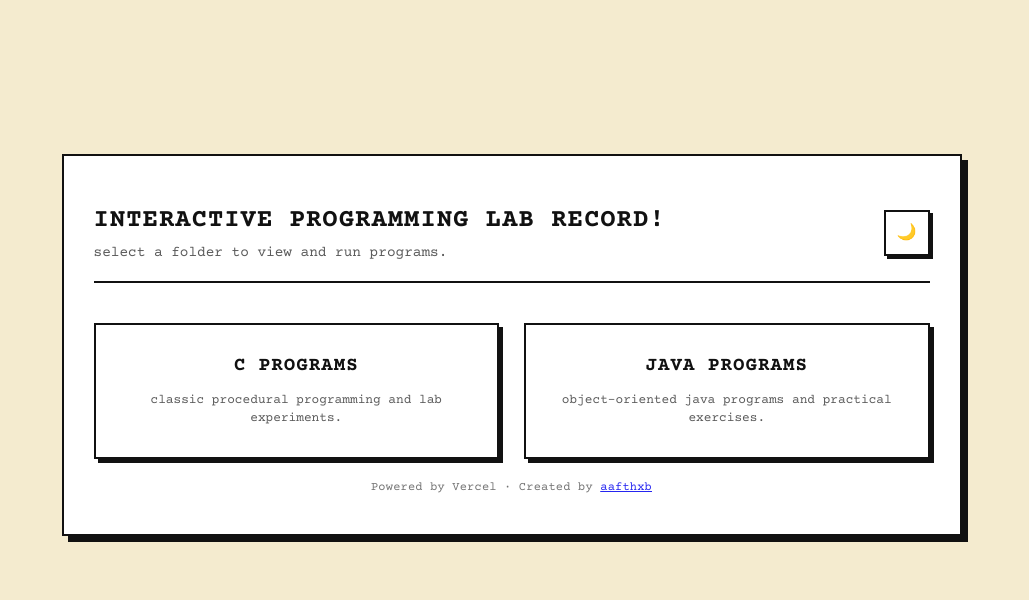
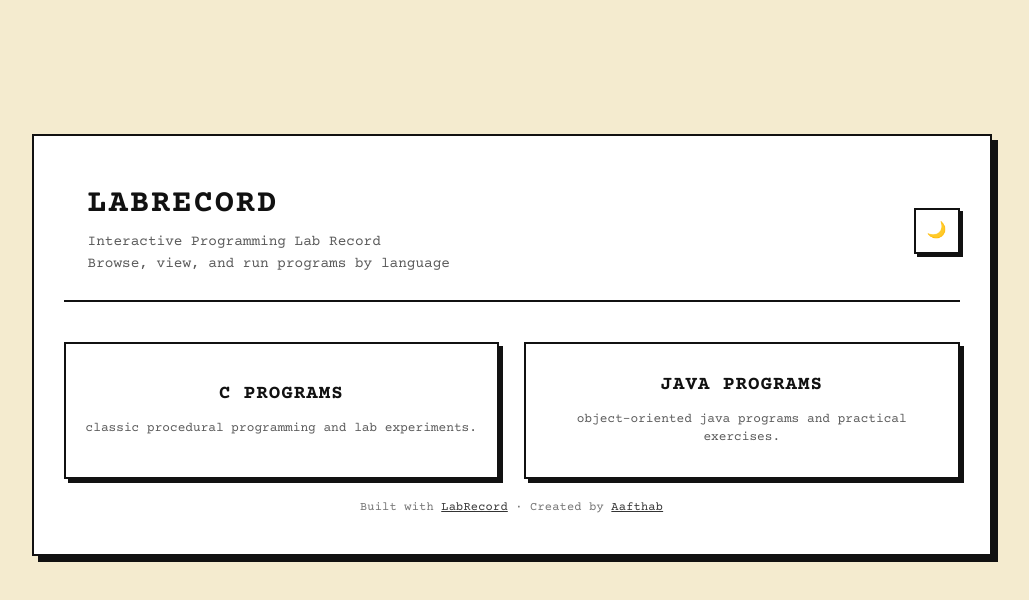
Before and after one commit to aafthxb/LabRecord, a website: page index.html in a window 1280 px wide. Shown: the whole page, without its empty margins (121-1150 px from the left). Drawn offline with nearby package versions, Linux system fonts and the light colour scheme.

Commit message:
Add files via upload

```diff
--- a/generated/site-info.json
+++ b/generated/site-info.json
@@ -1,7 +1,7 @@
 {
   "github": {
-    "username": "aafthxb",
-    "repository": "LabRecord",
+    "username": "Aafthab",
+    "repository": "",
     "url": "https://github.com/aafthxb"
   }
 }
--- a/index.html
+++ b/index.html
@@ -3,7 +3,7 @@
 <head>
   <meta charset="UTF-8">
   <meta name="viewport" content="width=device-width, initial-scale=1.0">
-  <title>Interactive Programming Lab Record</title>
+  <title>LabRecord – Interactive Programming Lab Record</title>
   <link
     rel="icon"
     type="image/png"
@@ -11,7 +11,7 @@
   <link rel="apple-touch-icon" href="/assets/icons/apple-touch-icon.png">
   <meta
     name="description"
-    content="Browse, search, copy, and run programming lab examples online with syntax highlighting and an interactive code runner."
+    content="An open-source interactive Programming Lab Record template with syntax highlighting, search, OneCompiler integration, GitHub Actions automation, and Vercel deployment."
 >
 <meta
     name="keywords"
@@ -22,7 +22,7 @@
 <meta name="robots" content="index, follow">
 <meta name="color-scheme" content="light dark">
 
-<meta property="og:image" content="https://c-java.vercel.app/assets/og-image.png">
+<meta property="og:image" content="https://lab-record-theta.vercel.app/assets/og-image.png">
 
 <meta property="og:image:width" content="1200">
 
@@ -30,38 +30,37 @@
 
 <meta
     property="og:image:alt"
-    content="Interactive Programming Lab Record"
+    content="LabRecord"
 >
 
 <meta
     name="twitter:image:alt"
-    content="Interactive Programming Lab Record"
+    content="LabRecord"
 >
 
 <meta property="og:type" content="website">
 
 <meta
     property="og:title"
-    content="Interactive Programming Lab Record"
+    content="LabRecord"
 >
 
 <meta
-    property="og:description"
-    content="Browse, search, copy, and run programming lab examples directly in your browser."
->
+  property="og:description"
+  content="An open-source interactive Programming Lab Record template with syntax highlighting, search, OneCompiler integration, GitHub Actions automation, and Vercel deployment.">
 
 <meta
     property="og:url"
-    content="https://c-java.vercel.app/"
+    content="https://lab-record-theta.vercel.app/"
 >
 
-<meta property="og:site_name" content="Interactive Programming Lab Record">
+<meta property="og:site_name" content="LabRecord">
 
 <meta name="twitter:card" content="summary_large_image">
 
 <meta
     name="twitter:title"
-    content="Interactive Programming Lab Record"
+    content="LabRecord – Interactive Programming Lab Record"
 >
 
 <meta
@@ -71,19 +70,19 @@
 
 <meta
     name="twitter:image"
-    content="https://c-java.vercel.app/assets/og-image.png"
+    content="https://lab-record-theta.vercel.app/assets/og-image.png"
 >
 
 <meta
     name="twitter:url"
-    content="https://c-java.vercel.app/"
+    content="https://lab-record-theta.vercel.app/"
 >
 
 <meta name="theme-color" content="#F4EBCF">
 
 <link
     rel="canonical"
-    href="https://c-java.vercel.app/"
+    href="https://lab-record-theta.vercel.app/"
 >
 
 <link rel="manifest" href="/site.webmanifest">
@@ -129,10 +128,12 @@
         <div class="header-bar">
 
     <div>
-        <h1 class="app-title" id="page-title">INTERACTIVE PROGRAMMING LAB RECORD!</h1>
+        <h1 class="app-title" id="page-title">LABRECORD</h1>
         <p class="app-subtitle" id="page-subtitle">
-            Select a folder to view and run programs.
-        </p>
+    Interactive Programming Lab Record
+    <br>
+    Browse, view, and run programs by language
+</p>
     </div>
 
     <div class="header-actions-right">
--- a/script.js
+++ b/script.js
@@ -167,8 +167,11 @@ home.addEventListener("animationend", () => {
     container.classList.remove("active");
     });
 
-    document.getElementById('page-title').textContent = 'INTERACTIVE PROGRAMMING LAB RECORD!';
-    document.getElementById('page-subtitle').textContent = 'select a folder to view and run programs.';
+    document.getElementById("page-title").textContent =
+    "LABRECORD";
+
+document.getElementById("page-subtitle").innerHTML =
+    "Interactive Programming Lab Record<br>Browse, view, and run programs by language.";
 
     window.scrollTo({ top: 0, behavior: 'smooth' });
   });
@@ -882,8 +885,13 @@ async function init() {
     if (siteInfo?.github) {
 
         document.getElementById("app-footer").innerHTML = `
-            Powered by Vercel ·
-            Created by
+    Built with
+    <a
+        href="https://github.com/aafthxb/LabRecord"
+        target="_blank"
+        rel="noopener noreferrer">
+        LabRecord</a>
+    · Created by
     <a
         href="${siteInfo.github.url}"
         target="_blank"
--- a/style.css
+++ b/style.css
@@ -103,7 +103,7 @@ body {
 }
 
 .app-container {
-  max-width: 900px;
+  max-width: 960px;
   width: 100%;
 }
 
@@ -125,23 +125,23 @@ box-shadow: var(--shadow-lg);
   margin-bottom: 40px;
   border-bottom:2px solid var(--border);
   padding-top: 10px;
-  padding-bottom: 20px;
+  padding-bottom: 24px;
 }
 
 .app-title {
-  font-size: 1.6rem;
+  font-size: 2rem;
   font-weight: 700;
   color:var(--text);
   margin: 0 0 10px 0;
   text-transform: uppercase;
-  letter-spacing: 1px;
+  letter-spacing: 2px;
 }
 
 .app-subtitle {
   font-size: 0.9rem;
   color:var(--text-muted);
   margin: 0;
-  text-transform: lowercase;
+  line-height:1.5;
 }
 
 .header-bar {
@@ -149,6 +149,10 @@ box-shadow: var(--shadow-lg);
   justify-content: space-between;
   align-items: center;
   gap: 15px;
+}
+
+.header-bar > div:first-child{
+    padding-left:24px;
 }
 
 .header-actions-right{
@@ -696,6 +700,15 @@ input:focus-visible,
     letter-spacing:.2px;
 }
 
+.app-footer a{
+    color:var(--text);
+    text-decoration:underline;
+}
+
+.app-footer a:hover{
+    color:var(--primary);
+}
+
 /* Mobile Responsive Adjustments */
 
 .mobile-run-note{
@@ -733,7 +746,7 @@ input:focus-visible,
   }
 
   .app-title {
-    font-size: 1.05rem;
+    font-size: 1.3rem;
   }
 
   .back-btn {
@@ -808,7 +821,12 @@ input:focus-visible,
     font-size:.9rem;
 
 }
+
+.header-bar > div:first-child{
+    padding-left:0px;
 }
+}
+
 
 /* ============================= */
 /* Search */
```
Also changed, not shown: scripts/languages.json (+5 -5 lines), README.md. Lines whose indentation alone changed are shown as unchanged.
